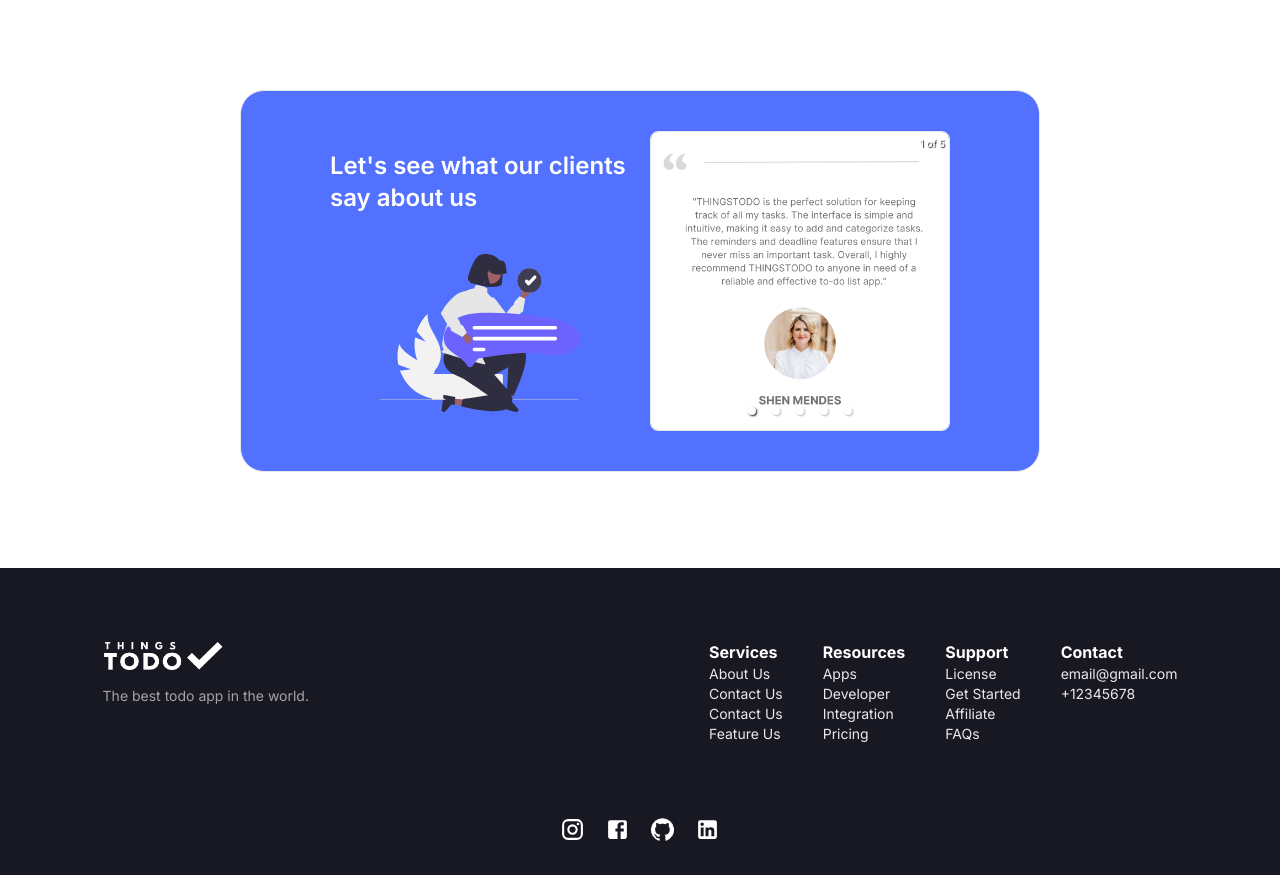
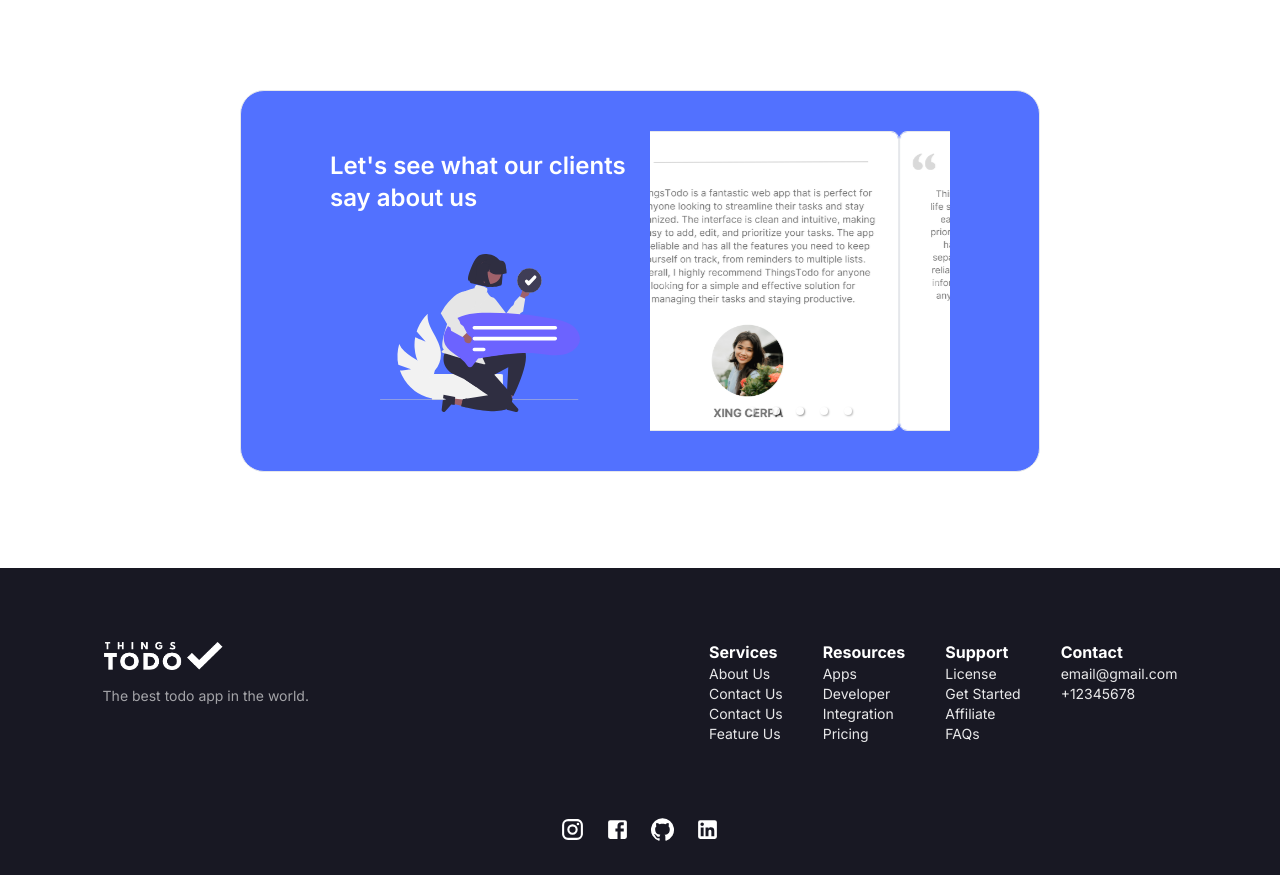
Before and after one commit to MingmaTenzing/thingstodo, a Next.js app: page / in a window 1280 px wide. Shown: the part 1960-2835 px from the top of the page. Built offline with nearby package versions, Linux system fonts and the light colour scheme; no server answers.

Commit message:
carousel update

```diff
--- a/src/pages/index.js
+++ b/src/pages/index.js
@@ -167,7 +167,7 @@ onAuthStateChanged(auth, (user) => {
 
           <div className="  md:mt-10 md:w-[300px] lg:w-[300px]   ">
 
-          <Carousel className="p-4 md:p-0  " >
+          <Carousel showStatus={false} autoPlay={true} className="p-4 md:p-0  " >
             <div className="w-[300px] m-auto rounded-lg border overflow-hidden">
               <Image src={review} width={400} height={400}  alt='' className='w-10' />
             </div>
```
